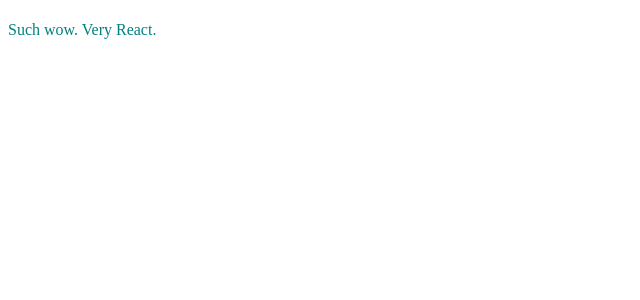
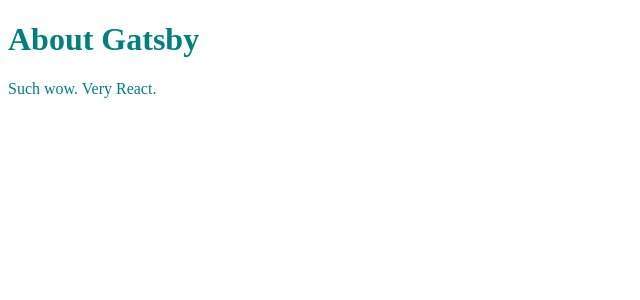
Before and after one commit to vinay72/gatsbyJS, a Gatsby app in the folder hello-world/: page /aboutus in a window 1280 px wide. Shown: the top 300 px of the page, without its empty margins (0-640 px from the left). Built offline with nearby package versions, Linux system fonts and the light colour scheme.

Commit message:
Update aboutus.js

```diff
--- a/hello-world/src/pages/aboutus.js
+++ b/hello-world/src/pages/aboutus.js
@@ -2,7 +2,7 @@
 import Header from "../components/header"
 export default () => (
   <div style={{ color: `teal` }}>
-    <Header />
+    <Header headerText="About Gatsby"/>
     <p>Such wow. Very React.</p>
   </div>
 )
```
